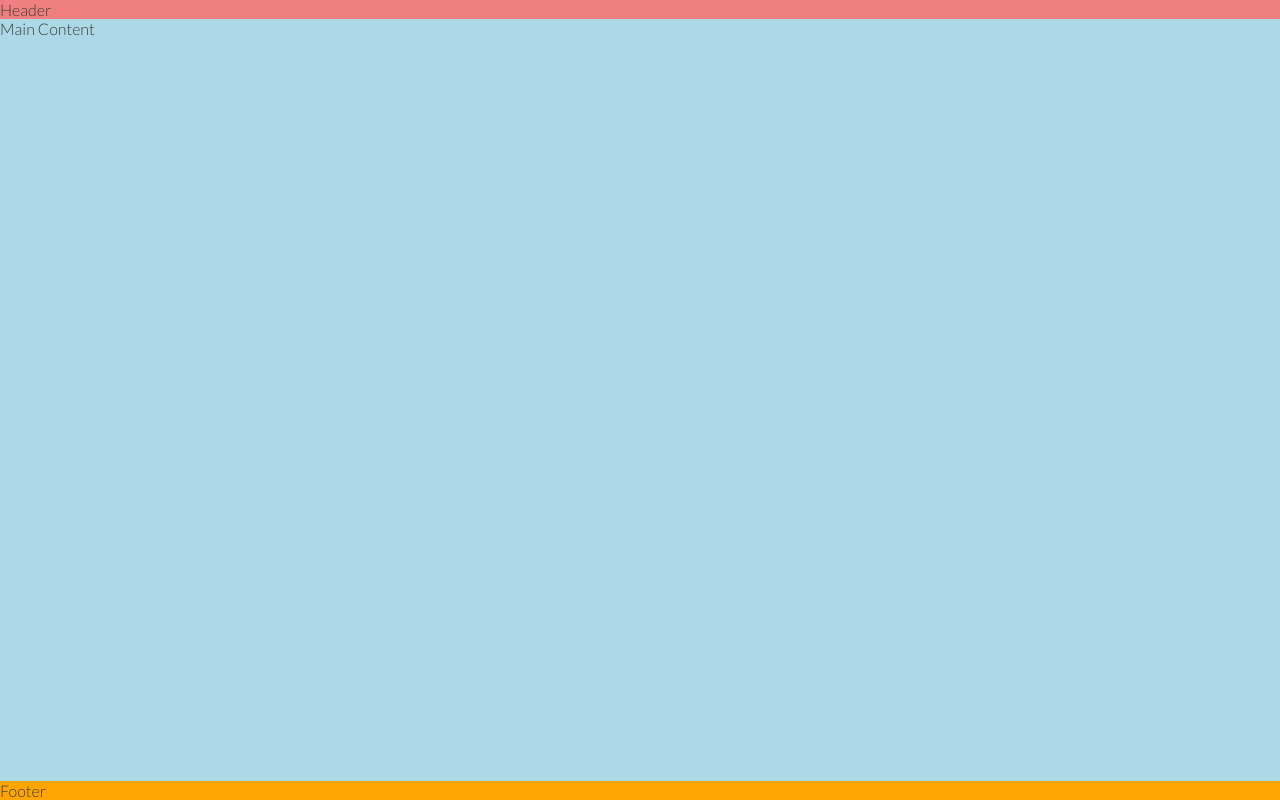
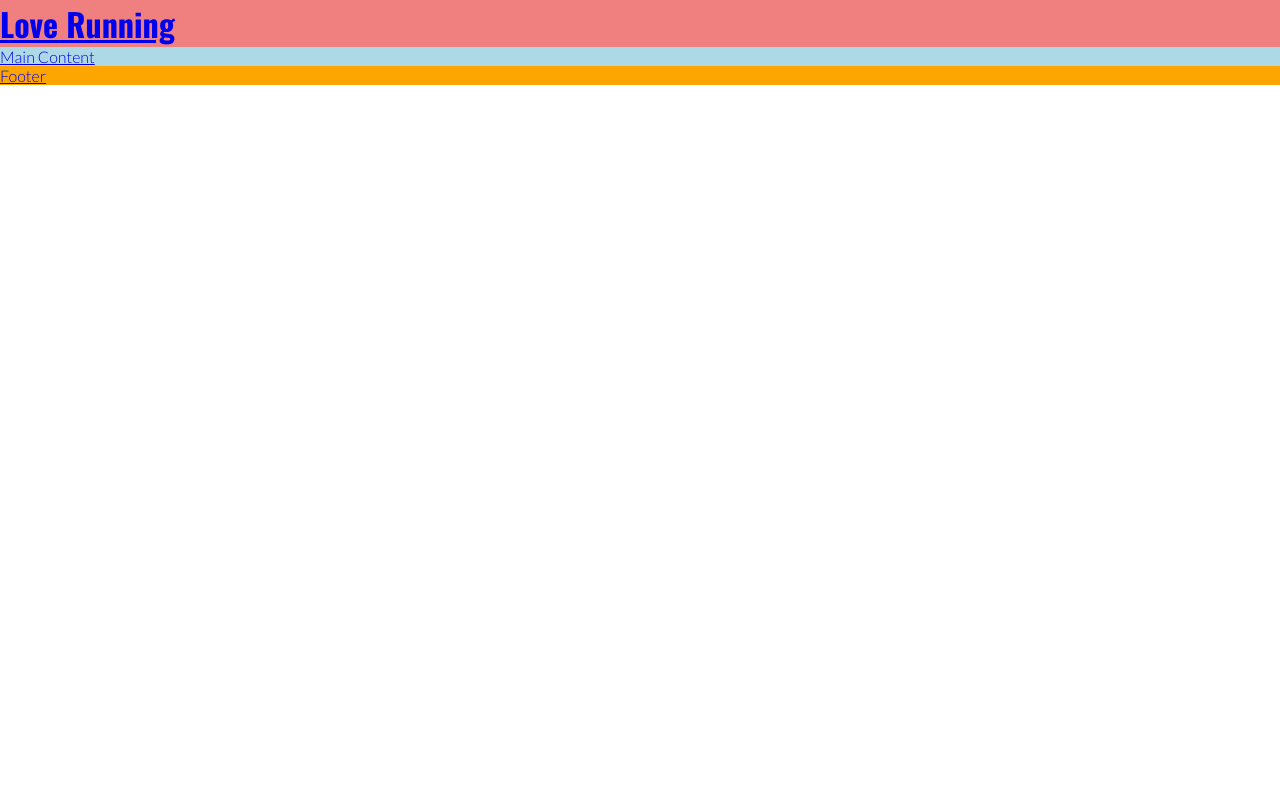
Before and after one commit to Berilkdd/love-running, a plain HTML site: page index.html in a window 1280 px wide. Drawn offline with nearby package versions, Linux system fonts and the light colour scheme.

Commit message:
Add logo header and apply 'Oswald' font

```diff
--- a/assets/css/style.css
+++ b/assets/css/style.css
@@ -16,11 +16,15 @@ body {
     flex-direction: column;
     /*Generic project styles*/
     color: #3a3a3a;
-    font-family: 'Lato', sand-serif;
+    font-family: 'Lato', sans-serif
 }
 /*Header*/
 header {
     background-color: lightcoral;
+}
+
+h1 {
+    font-family: 'Oswald', sans-serif;
 }
 /*Main Content*/
 main {
--- a/index.html
+++ b/index.html
@@ -22,7 +22,10 @@
 
 <body>
     <header>
-        Header
+        <a href="index.html">
+            <h1 id="logo">
+                Love Running
+            </h1>
     </header>
     <main>
         Main Content
```
